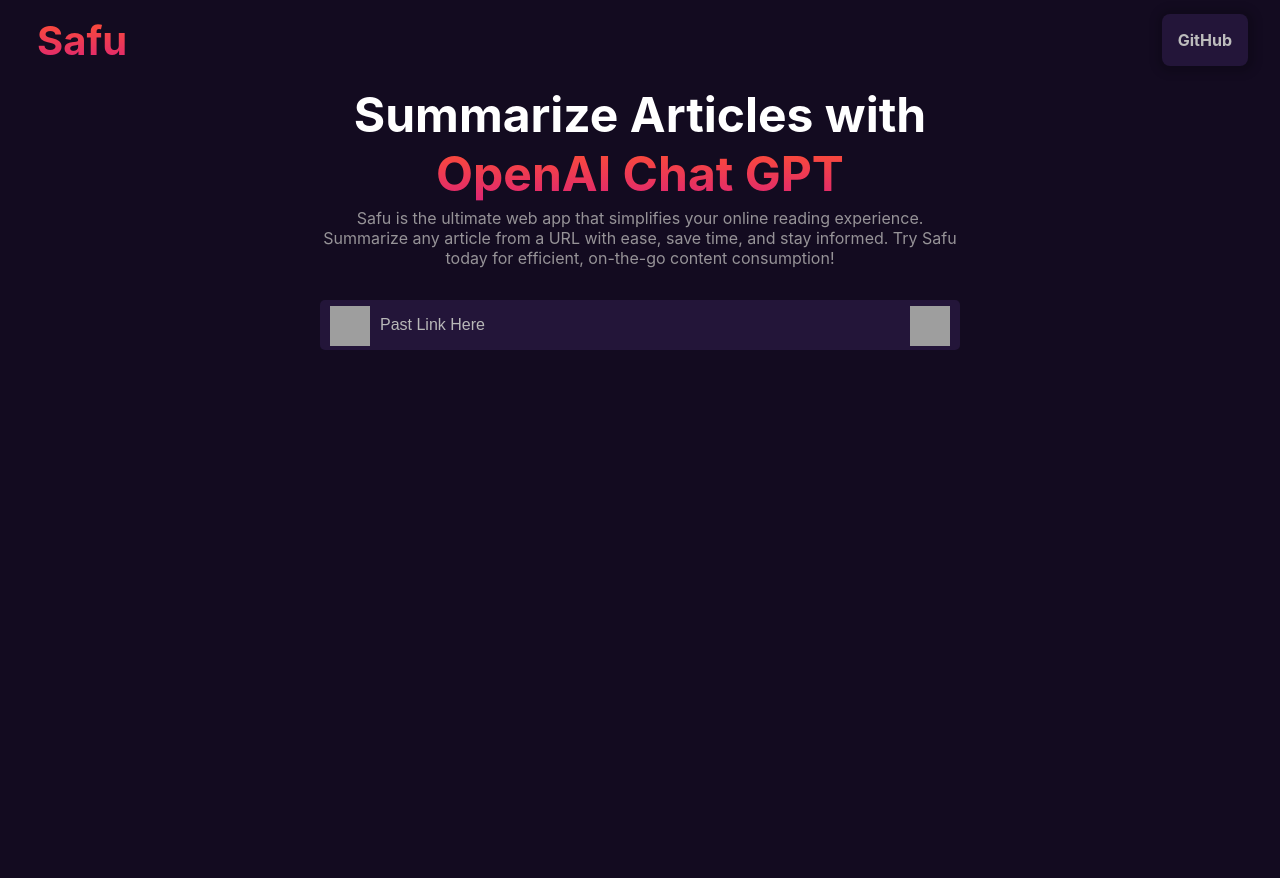
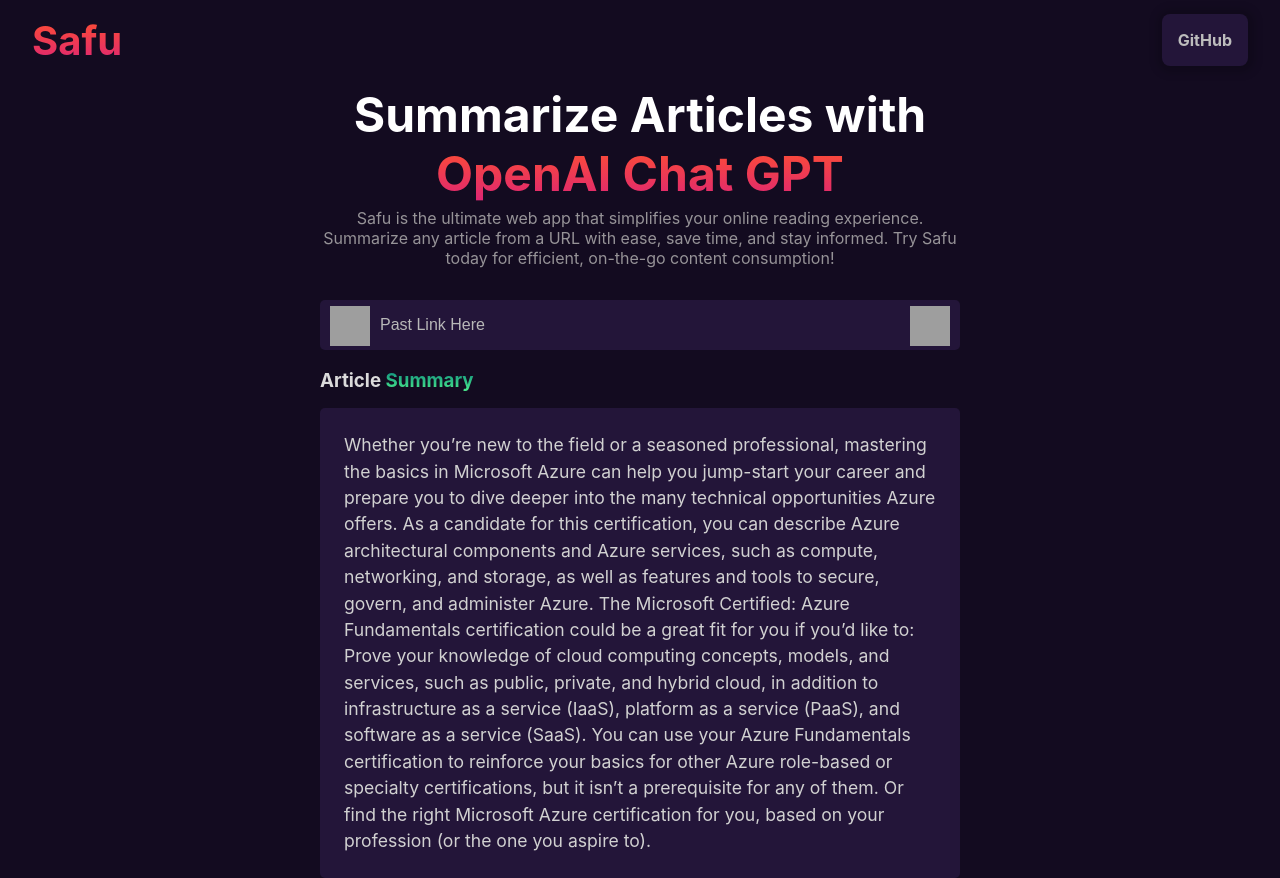
Before and after one commit to shuvra-matrix/summarize-articles--MERN-, a React (Create React App) app in the folder public/: page / in a window 1280 px wide. Before the commit the page ends 800 px from the top, so only its background shows below. Built offline with nearby package versions, Linux system fonts and the light colour scheme; grey boxes are pictures that could not be loaded.

Commit message:
input section and result section design done

```diff
--- a/public/src/components/Layout/IndexMessage.module.css
+++ b/public/src/components/Layout/IndexMessage.module.css
@@ -4,22 +4,22 @@
   text-align: center;
 }
 
-h1 {
+.index-message-main h1 {
   font-size: 3rem;
   margin: 5px;
 }
 
-h1:first-child {
+.index-message-main h1:first-child {
   color: rgb(255, 255, 255);
 }
-span {
+.index-message-main span {
   background: -webkit-linear-gradient(#ff512f, #dd2476);
   -webkit-background-clip: text;
   -webkit-text-fill-color: transparent;
   display: block;
 }
 
-p {
+.index-message-main p {
   font-size: 1rem;
   color: rgb(150, 147, 151);
 }
--- /dev/null
+++ b/public/src/components/UserInput/ResultSection.js
@@ -0,0 +1,34 @@
+import { Fragment } from "react";
+import styles from "./ResultSection.module.css";
+
+const ResultSection = (props) => {
+  return (
+    <Fragment>
+      <h3 className={styles["article-heading"]}>
+        Article <span>Summary</span>
+      </h3>
+      <div className={styles["result-section"]}>
+        <p>
+          Whether you’re new to the field or a seasoned professional, mastering
+          the basics in Microsoft Azure can help you jump-start your career and
+          prepare you to dive deeper into the many technical opportunities Azure
+          offers. As a candidate for this certification, you can describe Azure
+          architectural components and Azure services, such as compute,
+          networking, and storage, as well as features and tools to secure,
+          govern, and administer Azure. The Microsoft Certified: Azure
+          Fundamentals certification could be a great fit for you if you’d like
+          to: Prove your knowledge of cloud computing concepts, models, and
+          services, such as public, private, and hybrid cloud, in addition to
+          infrastructure as a service (IaaS), platform as a service (PaaS), and
+          software as a service (SaaS). You can use your Azure Fundamentals
+          certification to reinforce your basics for other Azure role-based or
+          specialty certifications, but it isn’t a prerequisite for any of them.
+          Or find the right Microsoft Azure certification for you, based on your
+          profession (or the one you aspire to).
+        </p>
+      </div>
+    </Fragment>
+  );
+};
+
+export default ResultSection;
--- /dev/null
+++ b/public/src/components/UserInput/ResultSection.module.css
@@ -0,0 +1,28 @@
+.article-heading {
+  margin-top: 1.2rem;
+}
+
+.article-heading {
+  color: rgb(219, 219, 219);
+  font-weight: 700;
+}
+
+.article-heading span {
+  background: -webkit-linear-gradient(#0b867c, #4ef18d);
+  -webkit-background-clip: text;
+  -webkit-text-fill-color: transparent;
+}
+
+.result-section {
+  width: 100%;
+  margin: auto;
+  text-align: left;
+  padding: 1.5rem;
+  line-height: 1.5;
+  font-size: 1.1rem;
+  border: none;
+  border-radius: 5px;
+  background-color: #231539;
+  margin-top: 1rem;
+  color: rgb(209, 209, 209);
+}
--- a/public/src/components/UserInput/UserInput.js
+++ b/public/src/components/UserInput/UserInput.js
@@ -1,10 +1,12 @@
 import InputSection from "./InputSection";
+import ResultSection from "./ResultSection";
 import styles from "./UserInput.module.css";
 
 const UserInput = () => {
   return (
     <div className={styles["userinput"]}>
       <InputSection />
+      <ResultSection />
     </div>
   );
 };
```
